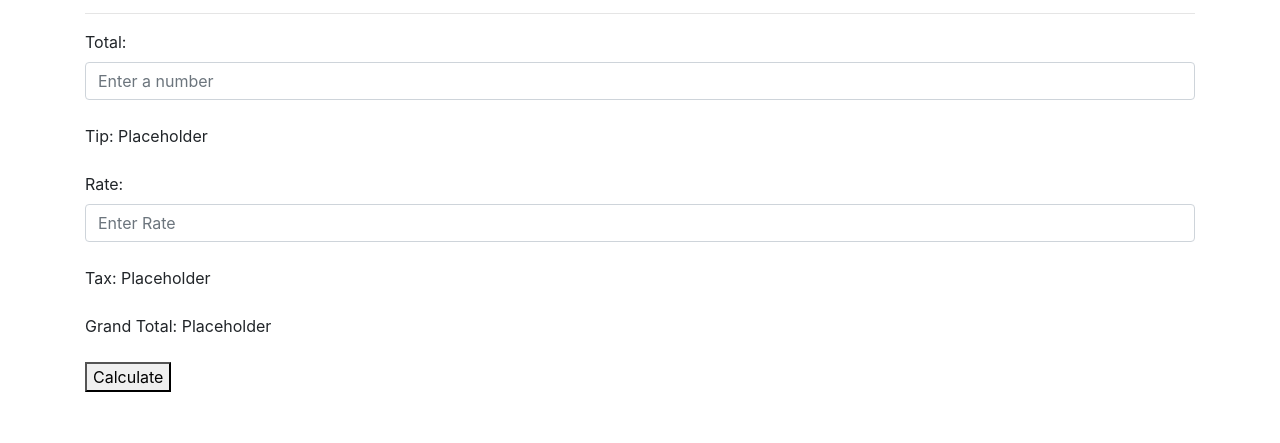
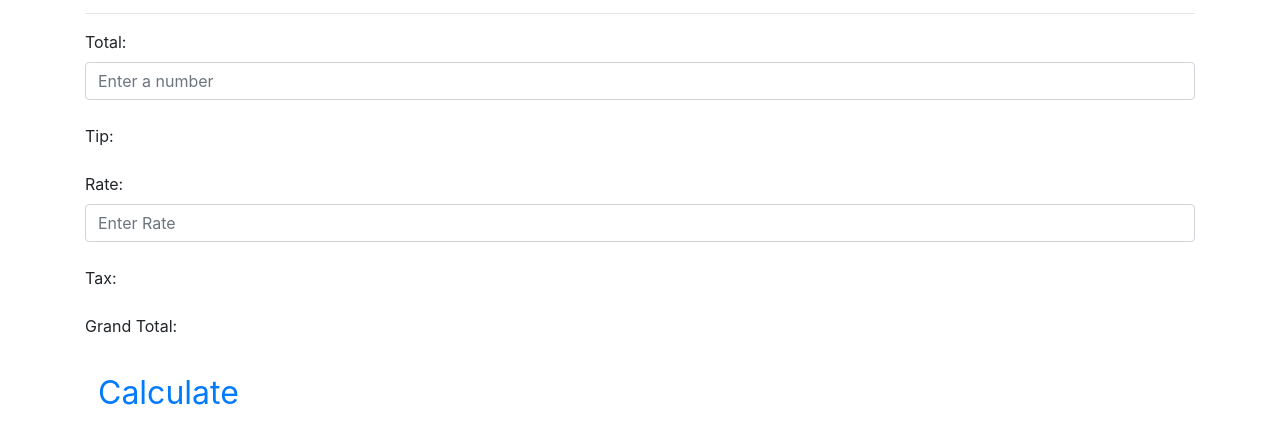
Before and after one commit to Adalida-Lewis/webapps-Maitre-D, a plain HTML site: page index.html in a window 1280 px wide. Shown: the part 51-494 px from the top of the page. Drawn offline with nearby package versions, Linux system fonts and the light colour scheme.

Commit message:
Updated Text
Removed the Placeholder text

```diff
--- a/index.html
+++ b/index.html
@@ -19,12 +19,12 @@
       </header>
       <hr/>
 
-      <label for="total">Total: </label>
-      <input id="total" type="number" class="form-control" placeholder="Enter a number">
+      <label class="float" for="total">Total: </label>
+      <input id="total" type="number" class="form-control " placeholder="Enter a number">
 
       <br/>
 
-      <div>Tip:<span id="tip"> Placeholder</span></div>
+      <div>Tip:<span id="tip"> </span></div>
 
       <br/>
 
@@ -33,15 +33,15 @@
 
       <br/>
 
-      <div>Tax:<span id="tax"> Placeholder</span></div>
+      <div>Tax:<span id="tax"> </span></div>
 
       <br/>
 
-      <div>Grand Total:<span id="grand-total"> Placeholder</span></div>
+      <div>Grand Total:<span id="grand-total"> </span></div>
 
       <br/>
 
-      <button class="button" id="calc">Calculate</button>
+      <button type="button" class=" button-class btn btn-link" id="calc">Calculate</button>
 
 
     <script src="https://code.jquery.com/jquery-3.3.1.slim.min.js" integrity="sha384-q8i/X+965DzO0rT7abK41JStQIAqVgRVzpbzo5smXKp4YfRvH+8abtTE1Pi6jizo" crossorigin="anonymous"></script>
```
